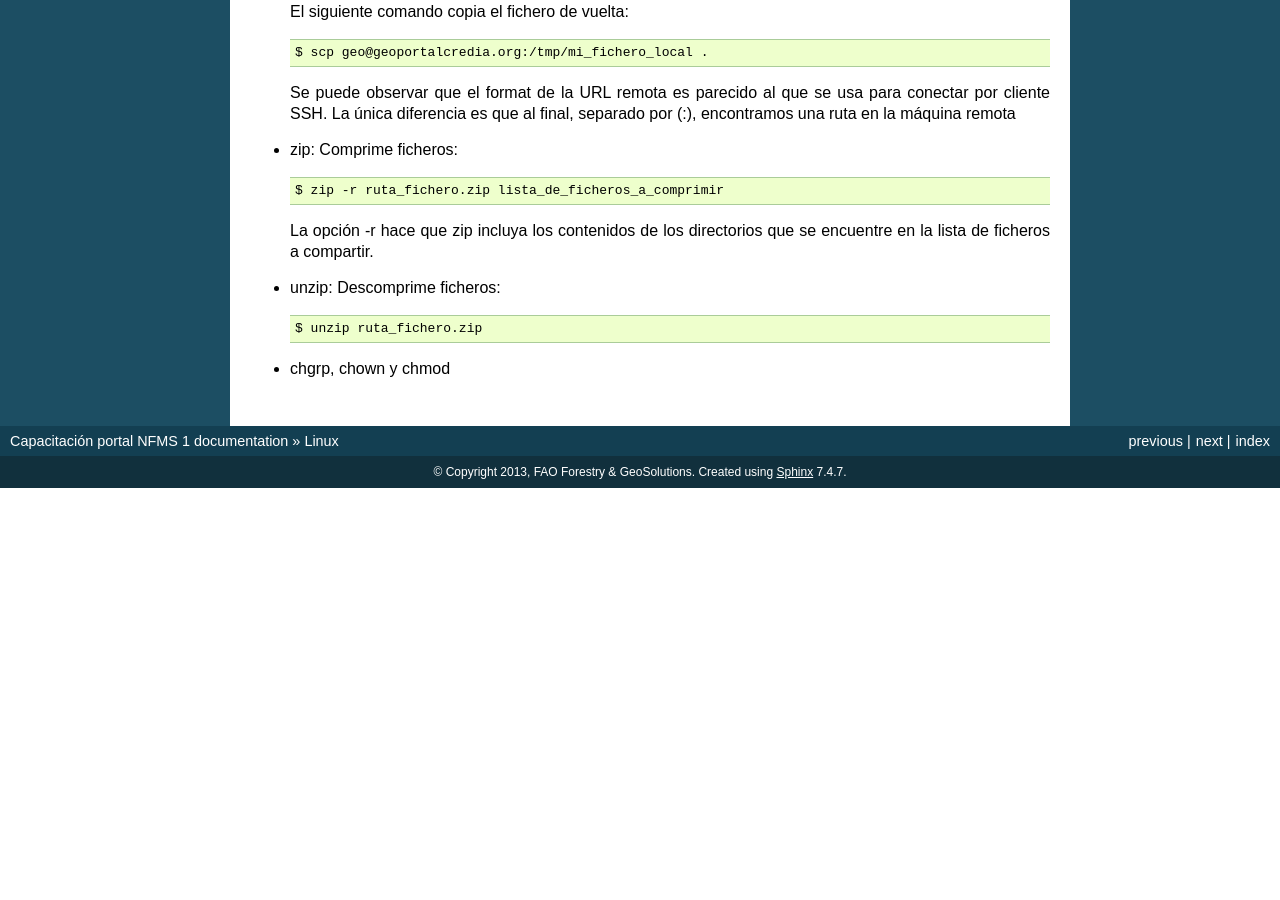
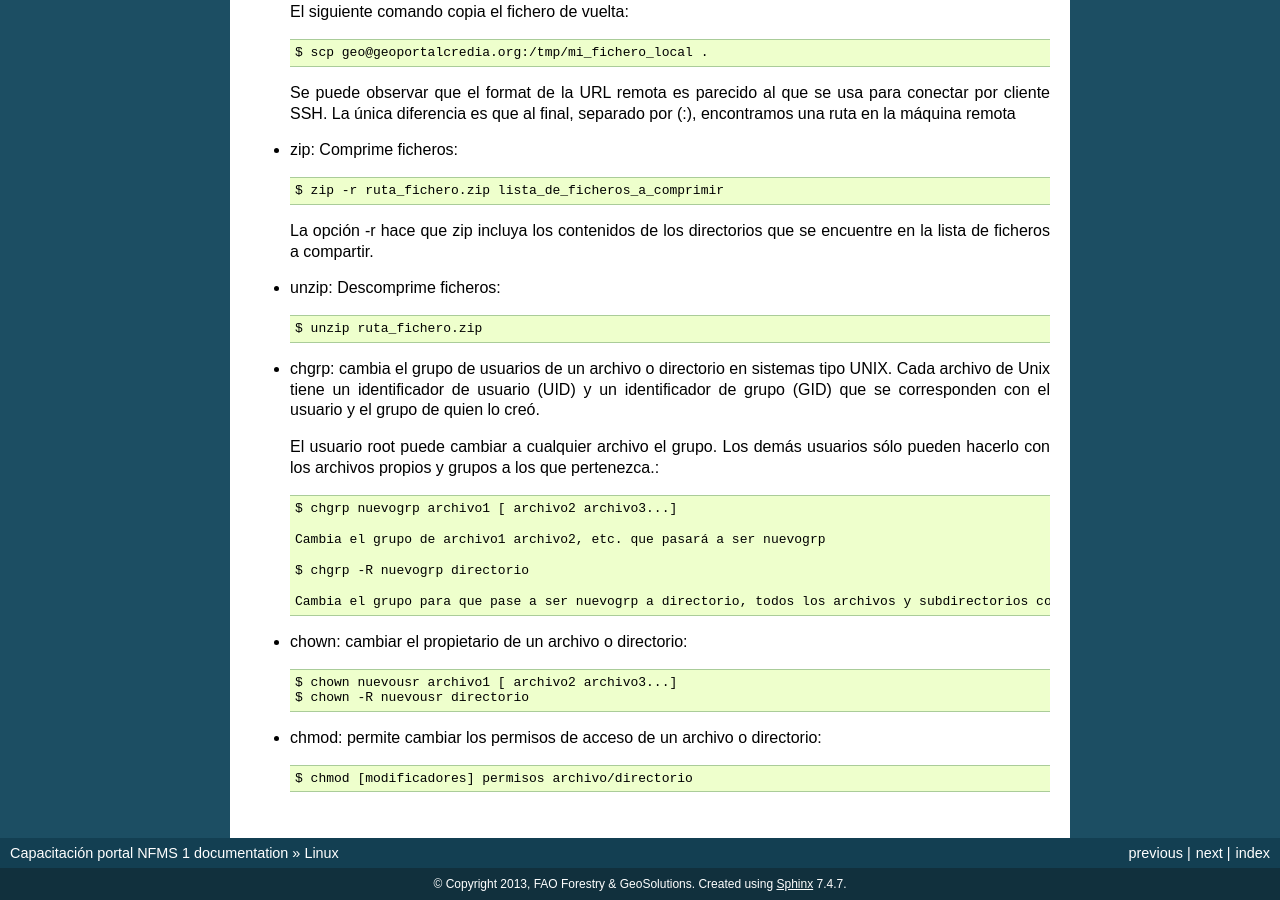
Before and after one commit to ramiromata/ecuador_training, a Sphinx documentation site: the page built from source/linux.rst, in a window 1280 px wide and 900 px high, scrolled down 3678 px. Built offline with Sphinx 7.4.7, drawn with Linux system fonts in a browser that asks for light colours; before the commit the page ends 4166 px from its top, so only the background shows below that.

Commit message:
Update linux.rst
Breve descripción de chmod chown y chgrp

```diff
--- a/source/linux.rst
+++ b/source/linux.rst
@@ -158,4 +158,28 @@ A continuación mostramos algunos comandos útiles en linux:
 
 	$ unzip ruta_fichero.zip
 
-- chgrp, chown y chmod
+- chgrp: cambia el grupo de usuarios de un archivo o directorio en sistemas tipo UNIX.
+  Cada archivo de Unix tiene un identificador de usuario (UID) y un identificador de grupo (GID)
+  que se corresponden con el usuario y el grupo de quien lo creó.
+
+  El usuario root puede cambiar a cualquier archivo el grupo. Los demás usuarios sólo pueden
+  hacerlo con los archivos propios y grupos a los que pertenezca.::
+
+	$ chgrp nuevogrp archivo1 [ archivo2 archivo3...]
+
+	Cambia el grupo de archivo1 archivo2, etc. que pasará a ser nuevogrp
+
+	$ chgrp -R nuevogrp directorio
+
+	Cambia el grupo para que pase a ser nuevogrp a directorio, todos los archivos y subdirectorios contenidos en él, cambiándolos también de forma recursiva en todos archivos de los subdirectorios.
+
+- chown: cambiar el propietario de un archivo o directorio::
+
+	$ chown nuevousr archivo1 [ archivo2 archivo3...]
+	$ chown -R nuevousr directorio
+
+
+
+- chmod: permite cambiar los permisos de acceso de un archivo o directorio::
+
+	$ chmod [modificadores] permisos archivo/directorio
```
